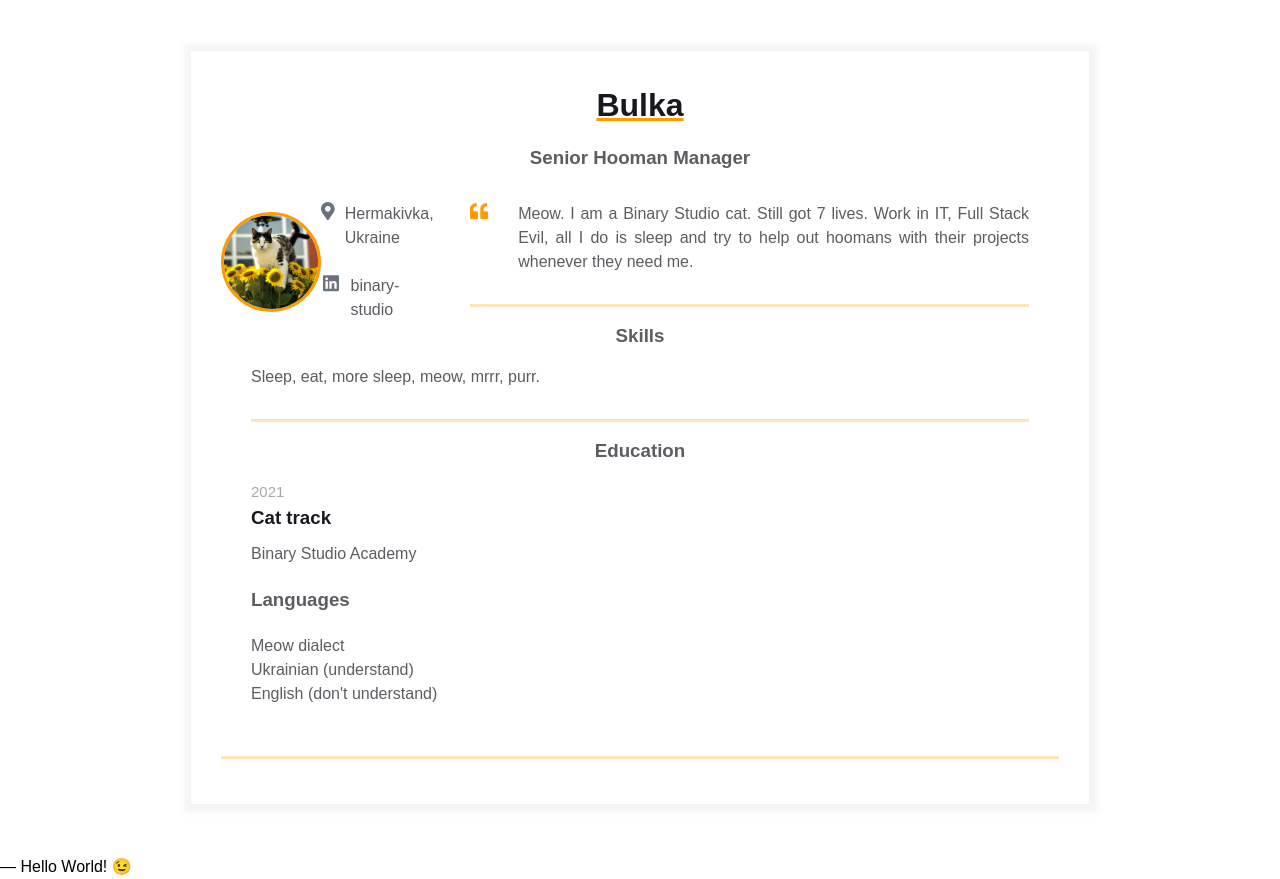
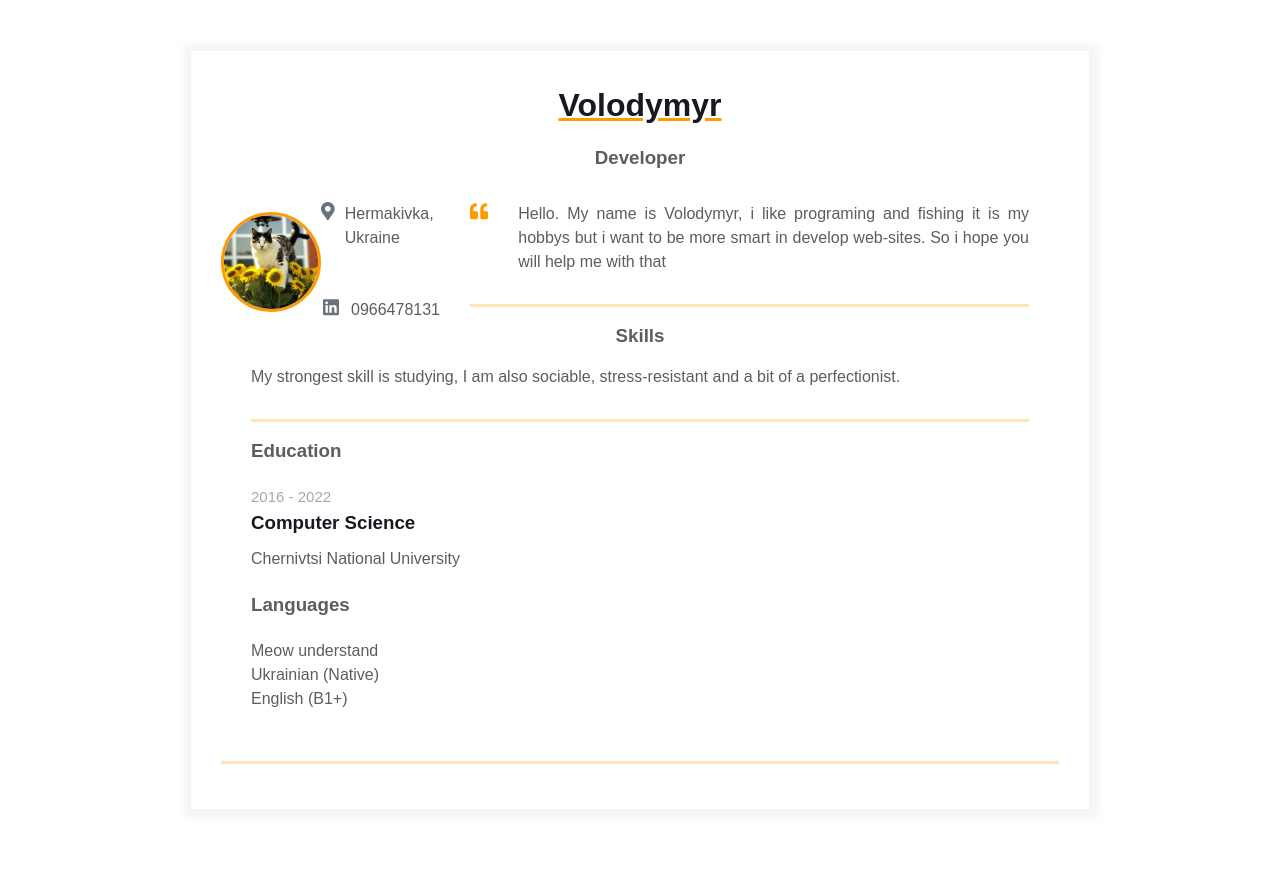
Before and after one commit to VolodumurLesyuk/homepage, a plain HTML site: page index.html in a window 1280 px wide. Drawn offline with Linux system fonts and the light colour scheme.

Commit message:
Add personal information

```diff
--- a/index.html
+++ b/index.html
@@ -1,16 +1,17 @@
 <!DOCTYPE html>
-<html>
+<html lang="en-GB">
   <head>
     <link rel="stylesheet" href="styles.css">
-    <meta name="viewport" content="width=device-width, initial-scale=1" />
-    <meta charset="UTF-8" />
+    <meta name="viewport" content="width=device-width, initial-scale=1">
+    <meta charset="UTF-8">
     <title>Résumé</title>
+  </head>
     <main>
         <div class="resume">
           <div class="container">
             <div class="resume__block">
-              <h1 class="contact-info__header">Bulka</h1>
-              <h3 class="contact-info__sub-header">Senior Hooman Manager</h3>
+              <h1 class="contact-info__header">Volodymyr</h1>
+              <h3 class="contact-info__sub-header">Developer</h3>
 
               <div class="contact_info_container fh">
                 <div class="contact-info__block"></div>
@@ -38,7 +39,7 @@
                             </path>
                           </svg>
                         </div>
-                        <span>binary-studio</span>
+                        <span>0966478131</span>
                       </a>
                 </div>
                 <div class="container">
@@ -51,10 +52,8 @@
                             </path>
                           </svg>
                         </div>
-                        <p class="intro_text">Meow.
-                          I am a Binary Studio cat. Still got 7 lives. Work in IT, Full Stack Evil,
-                          all I do is sleep and try to help out hoomans with their projects whenever
-                          they need me.
+                        <p class="intro_text">Hello.
+                          My name is Volodymyr, i like programing and fishing it is my hobbys but i want to be more smart in develop web-sites. So i hope you will help me with that
                         </p>
                       </div>
                     </div>
@@ -64,29 +63,29 @@
                 <div class="resume__block">
                   <div class="skills">
                     <h3 class="skills__header">Skills</h3>
-                    <p class="skills__text">Sleep, eat, more sleep, meow, mrrr, purr. </p>
+                    <p class="skills__text">My strongest skill is studying, I am also sociable, stress-resistant and a bit of a perfectionist.</p>
                   </div>
                 </div>
                 <div class="additional-info fv">
                   <div class="additional-info__education">
-                    <h3 class="skills__header">Education</h3>
+                    <h3 class="additional-info__education-header">Education</h3>
                     <div class="additional-info__education-university">
-                      <span class="additional-info__education-university-durability">2021</span>
-                      <h3 class="additional-info__education-university-speciality">Cat track</h3>
-                      <p class="additional-info__education-university-name">Binary Studio Academy</p>
+                      <span class="additional-info__education-university-durability">2016 - 2022</span>
+                      <h3 class="additional-info__education-university-speciality">Computer Science</h3>
+                      <p class="additional-info__education-university-name">Chernivtsi National University</p>
                     </div>
                   </div>
 
                   <div class="additional-info__languages">
                     <h3 class="additional-info__languages-header">Languages</h3>
                     <p class="additional-info__languages-item">
-                      Meow dialect
+                      Meow understand
                     </p>
                     <p class="additional-info__languages-item">
-                      Ukrainian (understand)
+                      Ukrainian (Native)
                     </p>
                     <p class="additional-info__languages-item">
-                      English (don't understand)
+                      English (B1+)
                     </p>
                   </div>
                 </div>
@@ -96,11 +95,4 @@
           </div>
         </div>
       </main>
-  </head>
-  <body>
-    ― Hello World! &#x1F609;
-
-
-
-  </body>
 </html>
```
